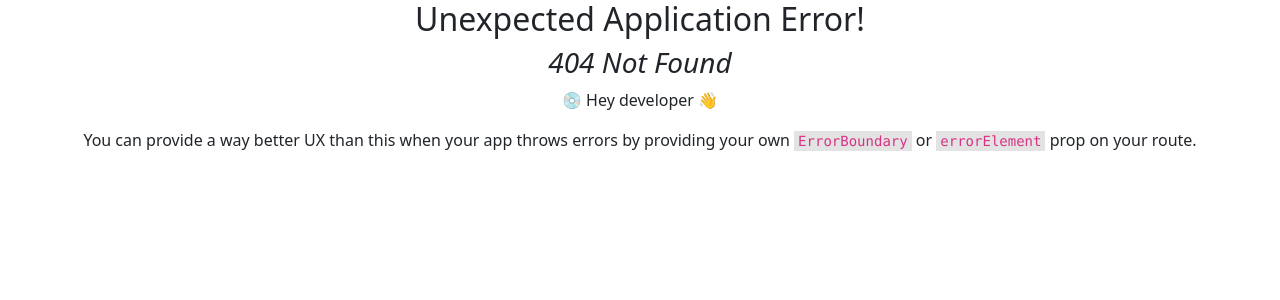
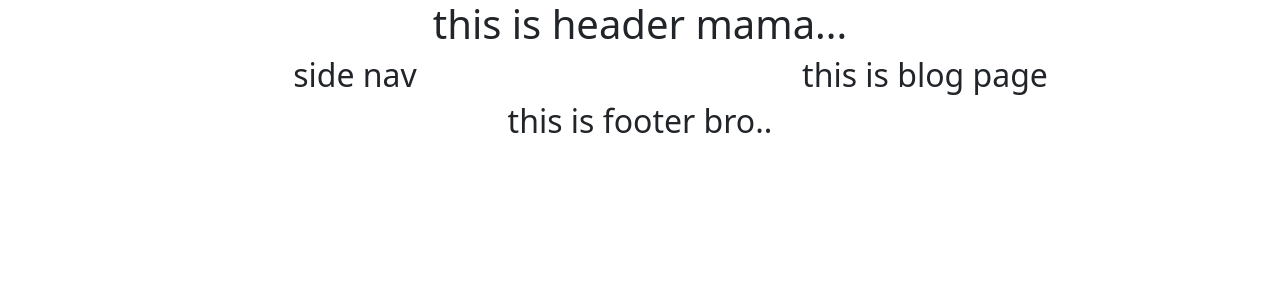
Before and after one commit to masumkawser/binary_academy_website_react, a React (Create React App) app: page /blog in a window 1280 px wide. Before the commit this address had no page. Shown: the top 300 px of the page. Built offline with nearby package versions, Linux system fonts and the light colour scheme.

Commit message:
route layout

```diff
--- a/src/Route/Routes/layout/Main.js
+++ b/src/Route/Routes/layout/Main.js
@@ -1,10 +1,22 @@
 import React from 'react';
+import { Col, Container, Row } from 'react-bootstrap';
 import { Outlet } from 'react-router-dom';
+import Footer from '../../../pages/shared/Footer/Footer';
+import Header from '../../../pages/shared/Header/Header';
 
 const Main = () => {
     return (
         <div>
-            <Outlet></Outlet>
+            <Header></Header>
+            <Container>
+            <Row>
+                <Col>
+                <h2>side nav</h2></Col>
+                <Col> <Outlet></Outlet></Col>
+            </Row>
+
+        </Container>
+        <Footer></Footer>
         </div>
     );
 };
--- /dev/null
+++ b/src/pages/Blog/Blog/Blog.js
@@ -0,0 +1,11 @@
+import React from 'react';
+
+const Blog = () => {
+    return (
+        <div>
+            <h2>this is blog page</h2>
+        </div>
+    );
+};
+
+export default Blog;
--- /dev/null
+++ b/src/pages/Courses/Courses/Courses.js
@@ -0,0 +1,11 @@
+import React from 'react';
+
+const Courses = () => {
+    return (
+        <div>
+            <h2>this is catagories of course.</h2>
+        </div>
+    );
+};
+
+export default Courses;
--- /dev/null
+++ b/src/pages/Home/Home/Home.js
@@ -0,0 +1,13 @@
+import React from 'react';
+
+const Home = () => {
+    return (
+        <div>
+            <h2>this is home component
+
+            </h2>
+        </div>
+    );
+};
+
+export default Home;
--- /dev/null
+++ b/src/pages/shared/Footer/Footer.js
@@ -0,0 +1,11 @@
+import React from 'react';
+
+const Footer = () => {
+    return (
+        <div>
+            <h2>this is footer bro..</h2>
+        </div>
+    );
+};
+
+export default Footer;
--- /dev/null
+++ b/src/pages/shared/Header/Header.js
@@ -0,0 +1,11 @@
+import React from 'react';
+
+const Header = () => {
+    return (
+        <div>
+            <h1>this is header mama...</h1>
+        </div>
+    );
+};
+
+export default Header;
```
Also changed, not shown: src/Route/Routes/Routes.js (+15 -0 lines).
